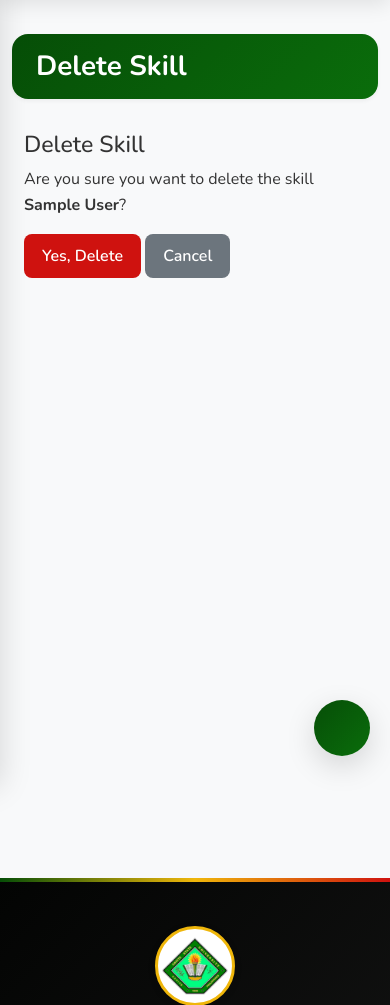
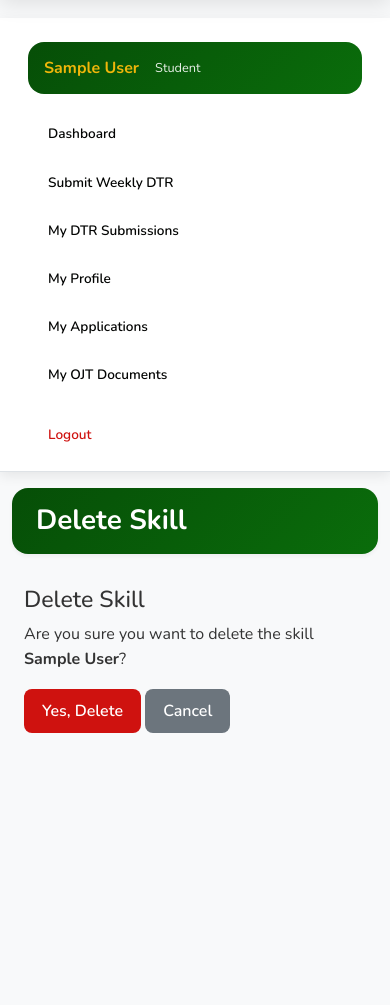
Before and after one commit to vncezxc/cvsu-internship-matching, a Django app: page /accounts/delete-skill/1/1/ in a window 390 px wide. Shown: the part 68-1073 px from the top of the page. Run offline with Django 4.2, Linux system fonts and the light colour scheme; a user stored in the database is signed in; tables that the repository leaves empty hold one stand-in row (values such as "Sample post"); parts of the project's set-up code (start-up, migrations or seed data) failed here and were passed over; some libraries are stand-ins or nearby versions.

Commit message:
update base nav

```diff
--- a/templates/dashboard/base_dashboard.html
+++ b/templates/dashboard/base_dashboard.html
@@ -37,9 +37,9 @@
 
     /* Sidebar Styling */
     .sidebar {
-        background: linear-gradient(180deg, var(--cvsu-dark-green), var(--cvsu-green)) !important;
-        color: var(--cvsu-white);
-        box-shadow: var(--shadow-lg);
+        background: var(--cvsu-white);
+        color: var(--cvsu-dark-green);
+        box-shadow: var(--shadow-md);
         min-height: 100vh;
         padding-top: 1rem;
         position: fixed;
@@ -47,26 +47,40 @@
         left: 0;
         width: 220px;
         z-index: 1050;
+        border-right: 1px solid var(--gray-200);
+    }
+
+    .sidebar .position-sticky {
+        padding: 0.5rem;
+    }
+
+    .sidebar .nav {
+        list-style: none;
+        padding-left: 0;
+    }
+
+    .sidebar .nav-item {
+        list-style: none;
     }
 
     .sidebar .nav-link {
-        color: rgba(255, 255, 255, 0.8);
+        color: var(--cvsu-dark-green);
         border-radius: var(--radius-sm);
         padding: 0.75rem 1rem;
-        margin: 0.25rem 0;
+        margin: 0.25rem 0.5rem;
         transition: all 0.3s ease;
         font-weight: var(--font-weight-medium);
     }
 
     .sidebar .nav-link:hover {
-        background: rgba(255, 255, 255, 0.1);
-        color: var(--cvsu-white);
+        background: rgba(6, 78, 7, 0.1);
+        color: var(--cvsu-green);
         transform: translateX(5px);
     }
 
     .sidebar .nav-link.active {
-        background: var(--cvsu-gold);
-        color: var(--cvsu-dark-green) !important;
+        background: linear-gradient(135deg, var(--cvsu-green), var(--cvsu-green-light));
+        color: var(--cvsu-white) !important;
         font-weight: var(--font-weight-bold);
     }
 
@@ -75,12 +89,25 @@
         font-size: 1.1rem;
     }
 
+    .sidebar hr {
+        margin: 1rem 0.5rem;
+        border-color: var(--gray-200);
+    }
+
+    .sidebar .nav-link.text-danger {
+        color: var(--cvsu-red) !important;
+    }
+
+    .sidebar .nav-link.text-danger:hover {
+        background: rgba(207, 18, 15, 0.1);
+    }
+
     .user-info-card {
-        background: rgba(255, 255, 255, 0.1);
+        background: linear-gradient(135deg, var(--cvsu-green), var(--cvsu-green-light));
         border-radius: var(--radius-md);
         padding: 1.5rem;
-        margin: 1rem;
-        backdrop-filter: blur(10px);
+        margin: 0.5rem;
+        margin-bottom: 1rem;
     }
 
     .user-info-card h5 {
@@ -156,62 +183,55 @@
     /* Responsive Sidebar */
     @media (max-width: 767.98px) {
         .sidebar {
-            position: fixed !important;
-            top: 0;
-            left: -280px;
-            width: 280px !important;
-            height: 100vh;
-            z-index: 1050;
-            transition: left 0.3s ease;
-            padding-top: 60px;
-            display: block !important;
+            position: relative !important;
+            width: 100% !important;
+            min-height: auto;
+            padding-top: 0;
+            border-right: none;
+            border-bottom: 1px solid var(--gray-200);
         }
 
-        .sidebar.show {
-            left: 0;
+        .sidebar .position-sticky {
+            position: relative !important;
+            padding: 0.5rem;
         }
 
-        .sidebar-backdrop {
-            display: none;
-            position: fixed;
-            top: 0;
-            left: 0;
-            width: 100%;
-            height: 100%;
-            background: rgba(0, 0, 0, 0.5);
-            z-index: 1040;
+        .sidebar .nav {
+            display: flex;
+            flex-wrap: wrap;
+            gap: 0.25rem;
+            padding: 0.5rem;
         }
 
-        .sidebar-backdrop.show {
-            display: block;
+        .sidebar .nav-item {
+            flex: 0 0 auto;
         }
 
-        .mobile-menu-toggle {
-            display: flex !important;
-            position: fixed;
-            bottom: 20px;
-            right: 20px;
-            width: 56px;
-            height: 56px;
-            border-radius: 50%;
-            background: linear-gradient(135deg, var(--cvsu-green), var(--cvsu-green-light));
-            color: white;
-            border: none;
-            box-shadow: var(--shadow-lg);
-            z-index: 1030;
-            align-items: center;
-            justify-content: center;
-            font-size: 1.5rem;
+        .sidebar .nav-link {
+            padding: 0.5rem 0.75rem;
+            margin: 0;
+            font-size: 0.85rem;
         }
 
-        .mobile-menu-toggle:hover {
-            background: linear-gradient(135deg, var(--cvsu-gold), var(--cvsu-gold-light));
-            color: var(--cvsu-dark-green);
+        .sidebar hr {
+            display: none;
         }
 
         .user-info-card {
             margin: 0.5rem;
             padding: 1rem;
+            display: flex;
+            align-items: center;
+            gap: 1rem;
+        }
+
+        .user-info-card h5 {
+            margin-bottom: 0;
+            font-size: 1rem;
+        }
+
+        .user-info-card p {
+            font-size: 0.8rem;
         }
 
         main {
@@ -224,18 +244,10 @@
             padding: 1rem;
         }
 
+        .mobile-menu-toggle,
+        .sidebar-backdrop,
         .sidebar-close-btn {
-            display: block !important;
-            position: absolute;
-            top: 15px;
-            right: 15px;
-            background: rgba(255, 255, 255, 0.2);
-            border: none;
-            color: white;
-            width: 36px;
-            height: 36px;
-            border-radius: 50%;
-            font-size: 1.2rem;
+            display: none !important;
         }
     }
 
```
Also changed, not shown: templates/chat/chat_list.html (+63 -6 lines), templates/chat/chat_room.html (+84 -7 lines), templates/dashboard/student_detail.html (+6 -2 lines), templates/dashboard/student_list.html (+62 -1 lines).
